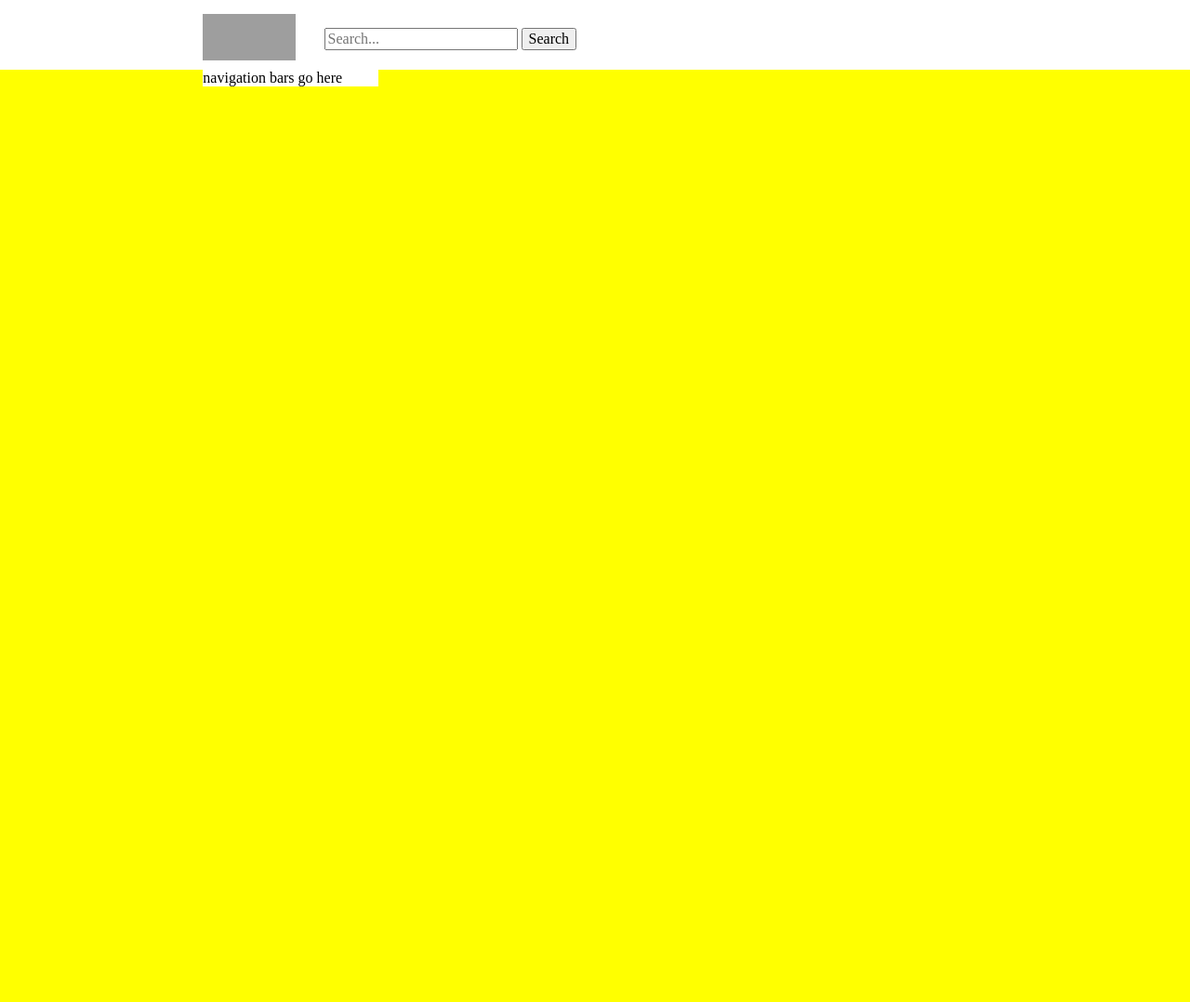
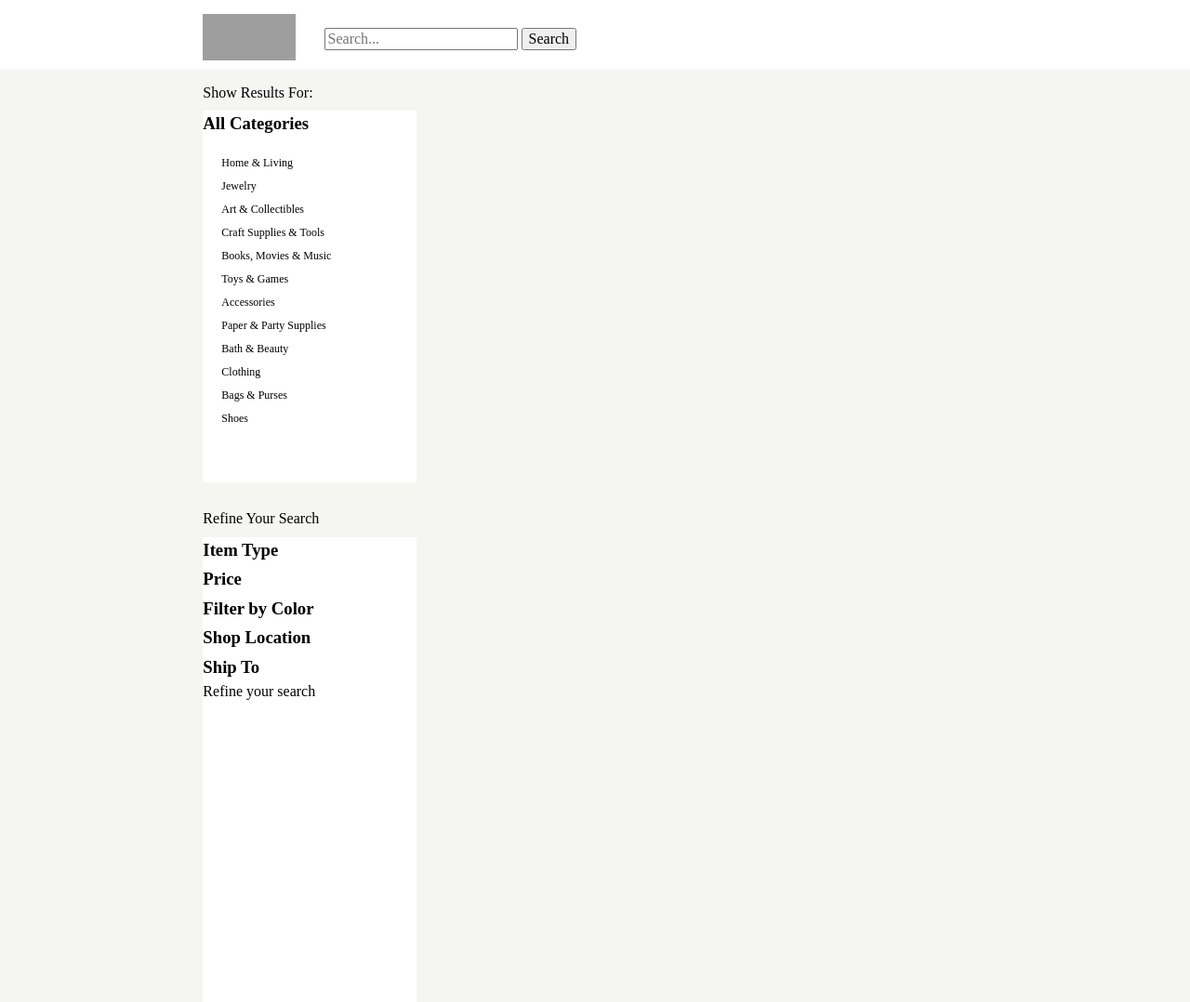
Before and after one commit to hannahdoeswebsites/3.4-etsy-recreation, a plain HTML site: page index.html in a window 1280 px wide. Shown: the whole page at 93% size. Before the commit the page ends 800 px from the top, so only its background shows below. Drawn offline with nearby package versions, Linux system fonts and the light colour scheme; grey boxes are pictures that could not be loaded.

Commit message:
Background color fixed. Navigation area work in progress. need to get links for pictures and shops.

```diff
--- a/index.html
+++ b/index.html
@@ -17,14 +17,41 @@
   </header>
 
   <nav>
-    navigation bars go here
+    <p>Show Results For:</p>
+    <div id="categories"><h3>All Categories</h3>
+      <ul id ="categorieslist">
+        <li>Home &amp; Living</li>
+        <li>Jewelry</li>
+        <li>Art &amp; Collectibles</li>
+        <li>Craft Supplies &amp; Tools</li>
+        <li>Books, Movies &amp; Music</li>
+        <li>Toys &amp; Games</li>
+        <li>Accessories</li>
+        <li>Paper &amp; Party Supplies</li>
+        <li>Bath &amp; Beauty</li>
+        <li>Clothing</li>
+        <li>Bags &amp; Purses</li>
+        <li>Shoes</li>
+      </ul>
+    </div>
+    <p>Refine Your Search</p>
+    <div id="refine"><h3>Item Type</h3>
+      <h3>Price</h3>
+      <h3>Filter by Color</h3>
+      <h3>Shop Location</h3>
+      <h3>Ship To</h3>
+       Refine your search</div>
+
+
   </nav>
+
+
 
   <ul class="itemsForSale">
 
 
  <script id="itemsForSale-Template" type="text/x-handlebars-template">
-   <li>
+   <li id="items">
      <img src="{{productImage}}">
      <h1>{{checkTitle title}}</h1>
      <span class="shopname">{{Shop.shop_name}}</span>
--- a/scss/main.scss
+++ b/scss/main.scss
@@ -5,7 +5,7 @@
 body {
   @include outer-container(1600px);
   @include span-columns (12);
-  background-color: yellow;
+  background-color: rgba(245, 245, 241, 1);
 
 }
 
@@ -45,24 +45,60 @@ nav {
   @include span-columns (2);
   @include shift(2);
   float: left;
+  max-width: 200px;
+  min-width:230px;
+
+
+}
+
+h3 {
+  margin-bottom: 7px;
+  margin-top: 0px;
+  padding-top: 3px;
+}
+
+p {
+  margin-bottom: 0;
+}
+
+#categorieslist {
+
+  font-size: 12px;
+  list-style-type: none;
+  padding-left: 20px;
+  min-width: 170px;
+  line-height:25px;
+
+}
+
+ #categories {
+   height: 400px;
+   margin-bottom: 30px;
+   background-color: white;
+   margin-top: 10px;
+ }
+
+#refine {
+  height: 500px;
+  margin-top: 10px;
   background-color: white;
-
 }
 
 ul {
   @include span-columns (7);
-  float: left;
+
 
 }
 
-li {
+#items {
   @include span-columns (3.58);
-  height: 300px;
+  height: 220px;
   background-color: blue;
   margin-bottom: 10px;
   position: relative;
-  overflow: hidden;
+  overflow: visible;
   text-overflow: ellipsis;
+  min-width: 220px;
 }
 
 h1 {
```
Also changed, not shown: css/main.css.
